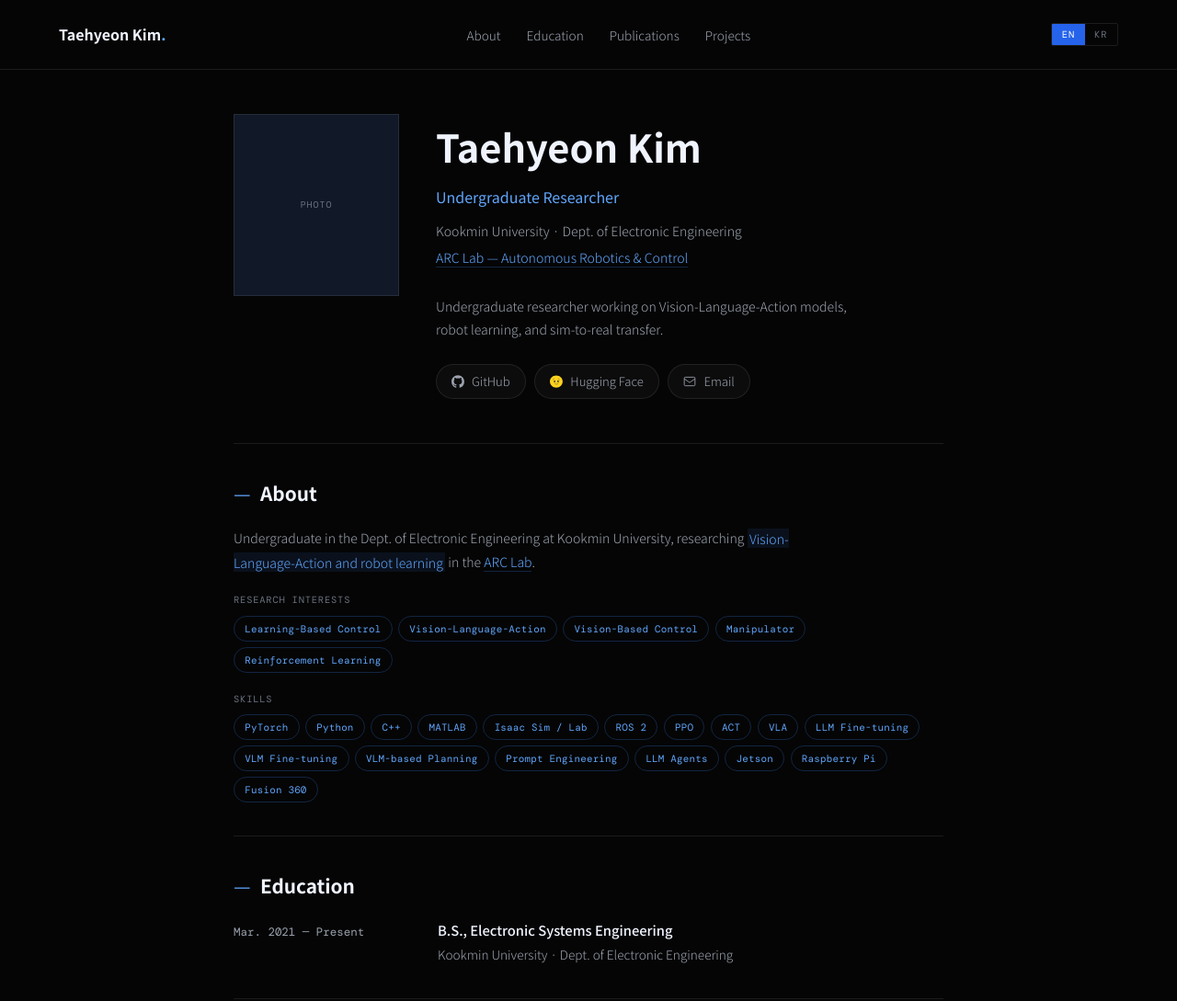
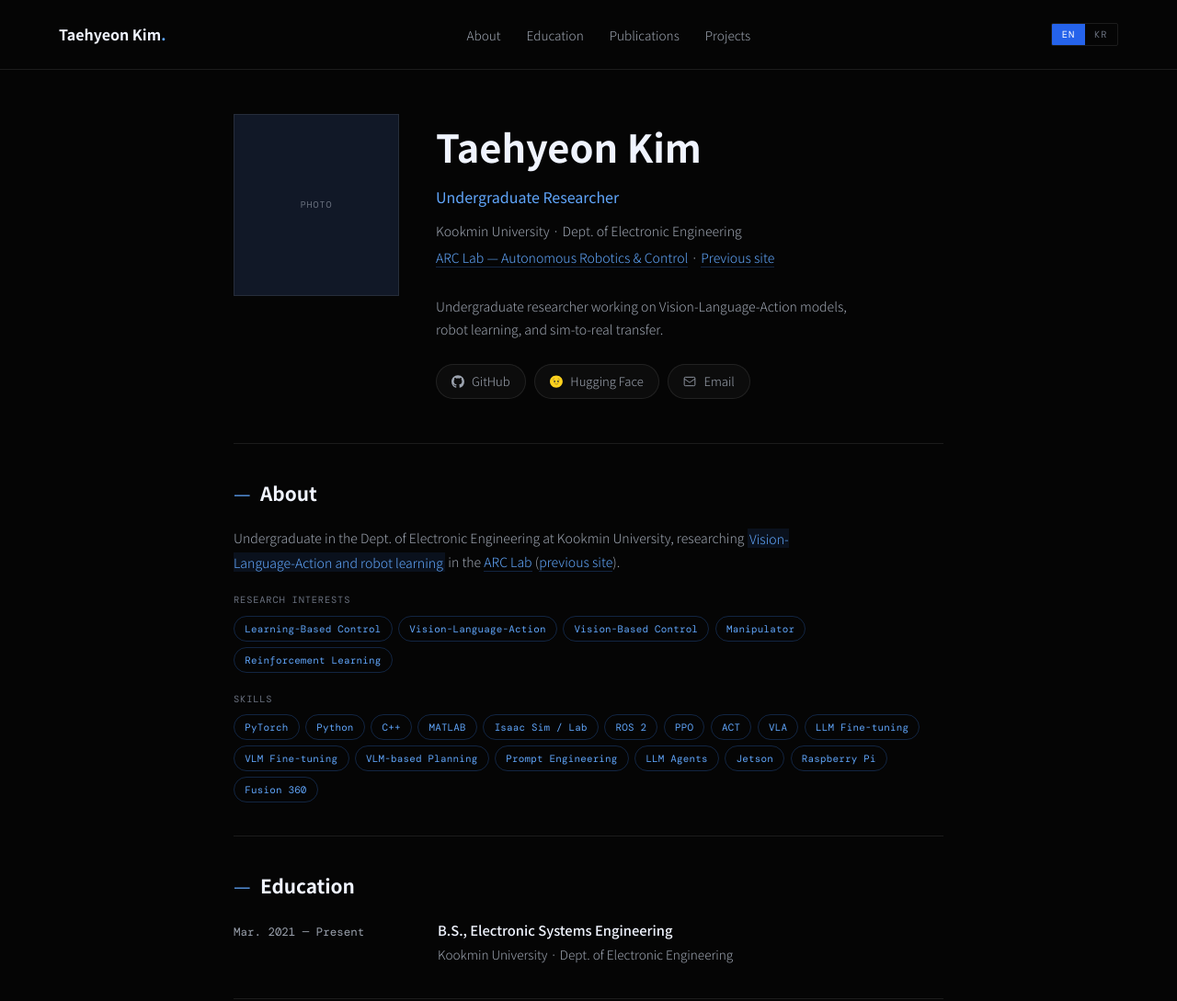
Before and after one commit to TAETAE77/TAETAE77.github.io, a plain HTML site: page index.html in a window 1280 px wide. Shown: the top 1089 px of the page at 92% size. Drawn offline with nearby package versions, Linux system fonts and the light colour scheme; a web font is replaced by a local one.

Commit message:
Point ARC Lab links to new site, keep old site as previous
Co-Authored-By: Claude Sonnet 5.5 <noreply@anthropic.com>

```diff
--- a/index.html
+++ b/index.html
@@ -142,7 +142,7 @@
         <h1 class="profile-name"><span class="en">Taehyeon Kim</span><span class="ko">김태현</span></h1>
         <div class="profile-role"><span class="en">Undergraduate Researcher</span><span class="ko">학부연구생</span></div>
         <div class="profile-line"><span class="en">Kookmin University · Dept. of Electronic Engineering</span><span class="ko">국민대학교 전자공학부</span></div>
-        <div class="profile-line profile-lab"><a href="https://sites.google.com/view/htseo" target="_blank" rel="noopener">ARC Lab — Autonomous Robotics & Control</a></div>
+        <div class="profile-line profile-lab"><a href="https://arc.kookmin.ac.kr/" target="_blank" rel="noopener">ARC Lab — Autonomous Robotics & Control</a> <span class="en">· <a href="https://sites.google.com/view/htseo" target="_blank" rel="noopener">Previous site</a></span><span class="ko">· <a href="https://sites.google.com/view/htseo" target="_blank" rel="noopener">이전 사이트</a></span></div>
         <p class="profile-desc">
           <span class="en">Undergraduate researcher working on Vision-Language-Action models, robot learning, and sim-to-real transfer.</span>
           <span class="ko">Vision-Language-Action, 로봇 학습, Sim-to-Real 전이를 연구하는 학부연구생입니다.</span>
@@ -168,8 +168,8 @@
     <section id="about">
       <div class="sec-head"><span class="en">About</span><span class="ko">소개</span></div>
       <p class="sec-body">
-        <span class="en">Undergraduate in the Dept. of Electronic Engineering at Kookmin University, researching <span class="hl">Vision-Language-Action and robot learning</span> in the <a href="https://sites.google.com/view/htseo" target="_blank" rel="noopener">ARC Lab</a>.</span>
-        <span class="ko">국민대학교 전자공학부 학부생으로, <a href="https://sites.google.com/view/htseo" target="_blank" rel="noopener">ARC Lab</a>에서 <span class="hl">Vision-Language-Action과 로봇 학습</span>을 연구하고 있습니다.</span>
+        <span class="en">Undergraduate in the Dept. of Electronic Engineering at Kookmin University, researching <span class="hl">Vision-Language-Action and robot learning</span> in the <a href="https://arc.kookmin.ac.kr/" target="_blank" rel="noopener">ARC Lab</a> (<a href="https://sites.google.com/view/htseo" target="_blank" rel="noopener">previous site</a>).</span>
+        <span class="ko">국민대학교 전자공학부 학부생으로, <a href="https://arc.kookmin.ac.kr/" target="_blank" rel="noopener">ARC Lab</a>(<a href="https://sites.google.com/view/htseo" target="_blank" rel="noopener">이전 사이트</a>)에서 <span class="hl">Vision-Language-Action과 로봇 학습</span>을 연구하고 있습니다.</span>
       </p>
       <div class="tag-label"><span class="en">Research Interests</span><span class="ko">관심 분야</span></div>
       <div class="skill-tags">
```
